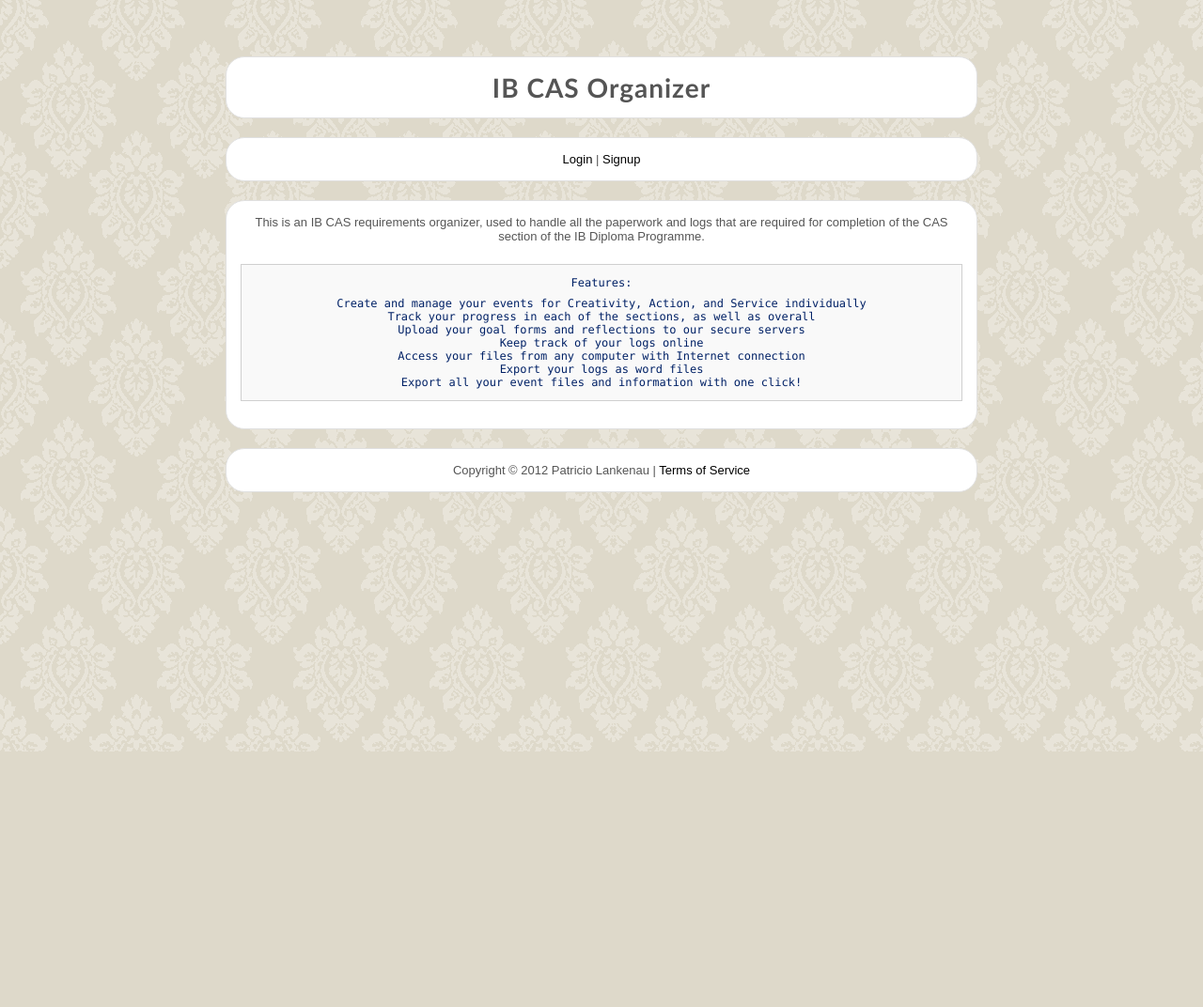
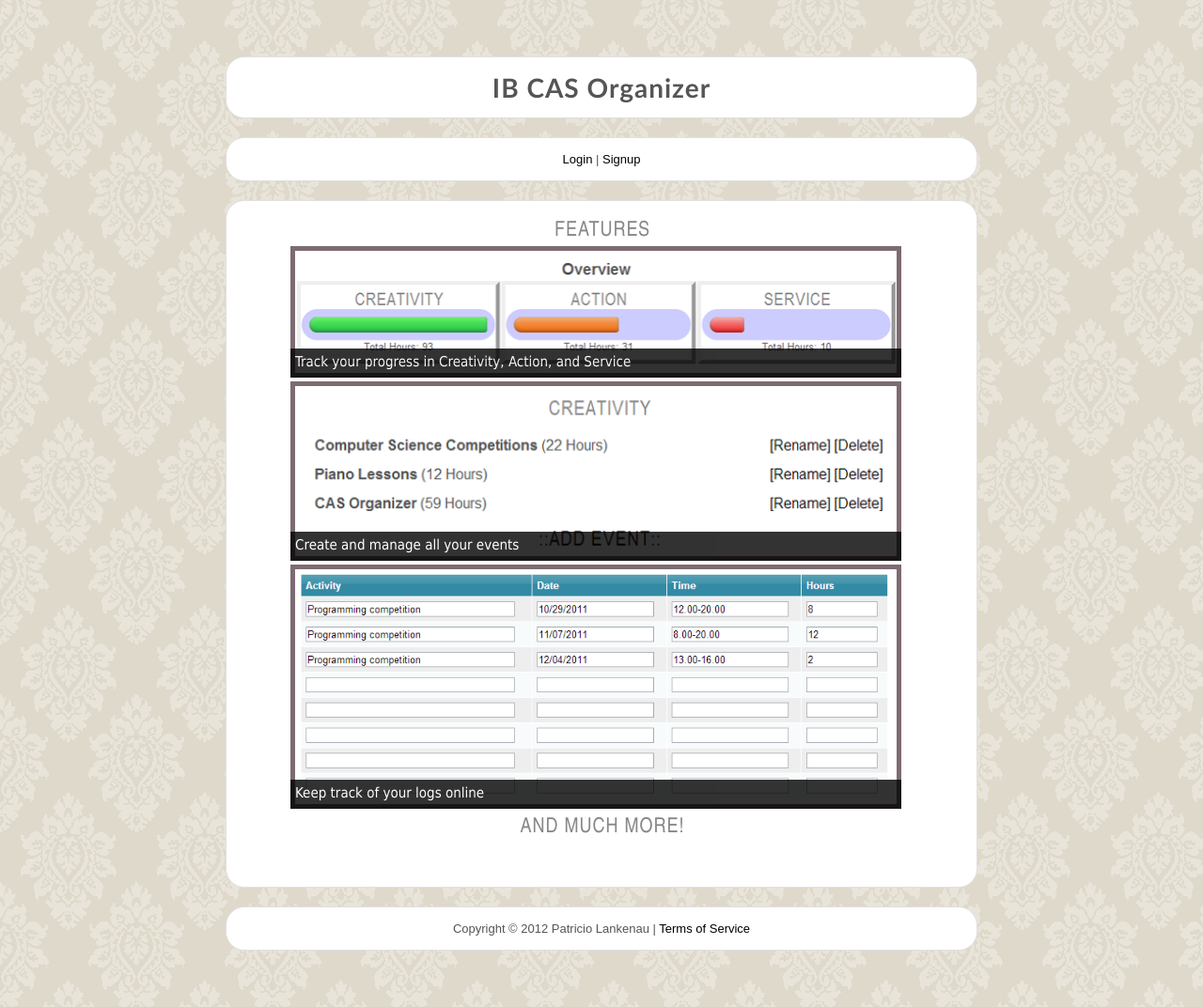
Before and after one commit to pato/ibcas.org, a CodeIgniter app: template application/views/landing_view.php in a window 1280 px wide. Shown: the whole page at 94% size. Before the commit the page ends 800 px from the top, so only its background shows below. Run offline with CodeIgniter, Linux system fonts and the light colour scheme; the template is opened without the code that fills it, so the values that code supplies are empty.

Commit message:
Added landing page!

```diff
--- a/application/controllers/anizer.php
+++ b/application/controllers/anizer.php
@@ -509,7 +509,7 @@ class Anizer extends CI_Controller{
             redirect('/anizer/login', 'refresh');
         }
     }
-    public function makelog($save = false, $id){
+    public function makelog($save = false, $id = null){
         $logid = $this->input->get("id");
         if (!isset($_GET['id']) && $save == false)
             redirect('/anizer/', 'refresh');
--- a/application/views/landing_view.php
+++ b/application/views/landing_view.php
@@ -24,20 +24,47 @@
             <h1>IB CAS Organizer</h1>
         </div>
         <?php $this->load->view("menu"); ?>
-        <div class="container">
-            <p>This is an IB CAS requirements organizer, used to handle all the paperwork and logs that are required for completion of the CAS section of the IB Diploma Programme.</p>
+        <div class="container" style="height:700px;">
 
-            <code>
-            <p>Features:</p>
-                Create and manage your events for Creativity, Action, and Service individually<br>
-                Track your progress in each of the sections, as well as overall<br>
-                Upload your goal forms and reflections to our secure servers<br>
-                Keep track of your logs online<br>
-                Access your files from any computer with Internet connection<br>
-                Export your logs as word files<br>
-                Export all your event files and information with one click!<br>
-            </code>
+                <h2>Features</h2>
+                <div class="features">
+                <table>
+                    <tr>
+                        <td>
+                        <div class='wrapper'>
+                            <img src='../img/overview.png' width="640"/>
+                            <div class='description'>
+                                <p class='description_content'>Track your progress in Creativity, Action, and Service</p>
+                            </div>
+                        </div>
+                    </td>
+                </tr>
+                <tr>
+                    <td>
+                    <div class='wrapper'>
+                        <img src='../img/manage.png' width="640"/>
+                        <div class='description'>
+                            <p class='description_content'>Create and manage all your events</p>
+                        </div>
+                    </div>
+                    </td>
+                </tr>
+                <tr>
+                    <td>
+                    <div class='wrapper'>
+                        <img src='../img/logs.png' width="640"/>
+                        <div class='description'>
+                            <p class='description_content'>Keep track of your logs online</p>
+                        </div>
+                    </div>
+                    </td>
+                </tr>
+                </table>
+            </div>
+            <h2>And much more!</h2>
         </div>
+        <?php //<div class="container" style="height:450px;background:#ffffff url('../img/landing.png') no-repeat;"></div> ?>
+
         <?php $this->load->view("footer"); ?>
 
     </div>
--- a/css/style.php
+++ b/css/style.php
@@ -263,3 +263,32 @@ input.register {
     width:71px;
     display: block;
 }
+img {
+    border-color: #7d6b72;
+    border-style: solid;
+    border-width: 5px;
+}
+div.features{
+    padding-left: 50px;
+}
+div.wrapper{
+    float: center; /* important */
+    position:relative; /* important(so we can absolutely position the description div */
+}
+div.description{
+    position:absolute; /* absolute position (so we can position it where we want)*/
+    bottom: 0px; /* position will be on bottom */
+    left:0px;
+    width:100%;
+    /* styling bellow */
+    background-color:black;
+    font-family: 'tahoma';
+    font-size:15px;
+    color:white;
+    opacity:0.8; /* transparency */
+    filter:alpha(opacity=80); /* IE transparency */
+}
+p.description_content{
+    padding:5px;
+    margin:0px;
+}
```
Also changed, not shown: img/backgrounds.png (added), img/event.png (added), img/files.png (added), img/landing.png (added), img/logs.png (added), img/manage.png (added), img/overview.png (added), img/test2.png (added), 1 other file.
